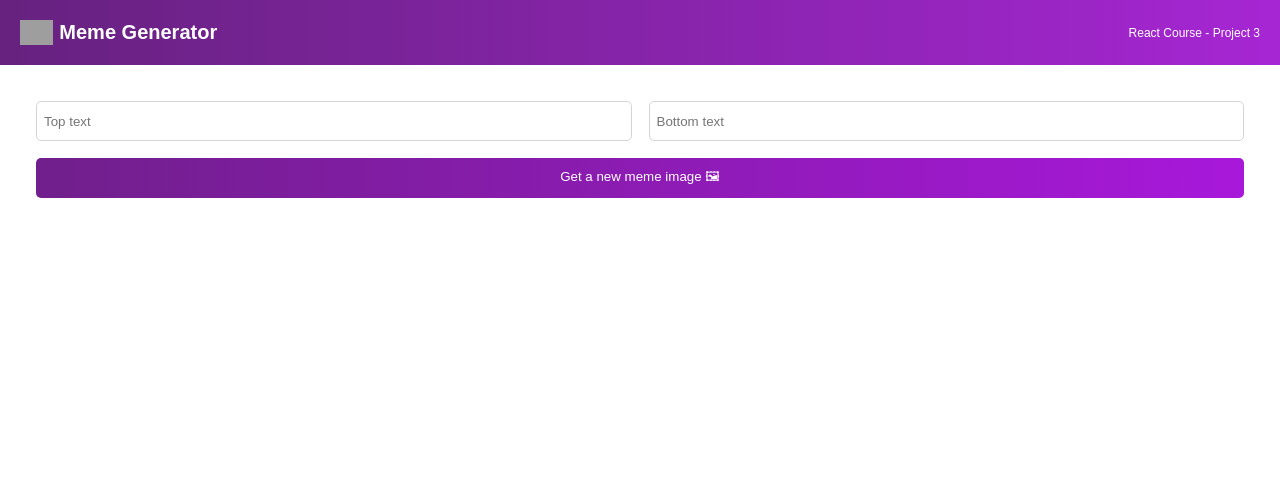
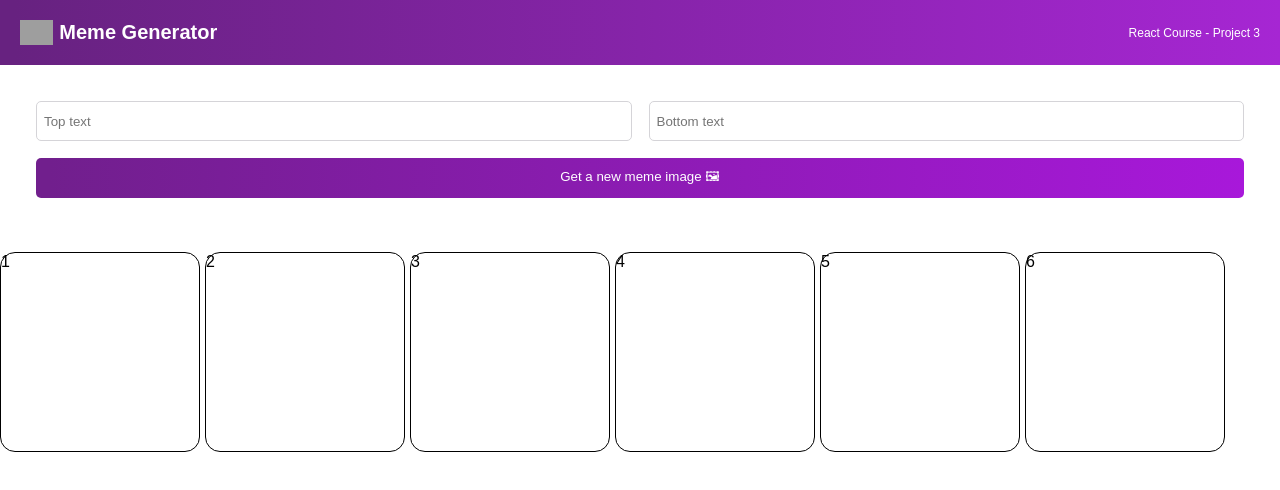
Before and after one commit to ShujaShah/scrimba-meme-generator, a React (Create React App) app: page / in a window 1280 px wide. Shown: the top 490 px of the page. Built offline with nearby package versions, Linux system fonts and the light colour scheme; grey boxes are pictures that could not be loaded.

Commit message:
add onClick event on the box

```diff
--- a/src/App.js
+++ b/src/App.js
@@ -8,6 +8,7 @@ export default function App() {
     <div>
       <Header />
       <Meme />
+      <Box/>
     </div>
   );
 }
--- a/src/components/Box.js
+++ b/src/components/Box.js
@@ -3,10 +3,16 @@ import boxesArr from "../boxes";
 
 const Box = () => {
   const [boxes, setBoxes] = React.useState(boxesArr);
+
+  const handleClick = (event) => {
+    const clickedBox = event.target;
+    clickedBox.style.backgroundColor = "blue";
+  };
+
   return (
     <div>
       {boxes.map((box) => (
-        <div key={box.id} className="box-div">
+        <div key={box.id} className="box-div" onClick={handleClick}>
           {box.id}
         </div>
       ))}
--- a/src/index.css
+++ b/src/index.css
@@ -118,4 +118,5 @@ main {
   border: 1px solid black;
   margin-right: 5px;
   display: inline-block;
+  border-radius: 15px;
 }
```
